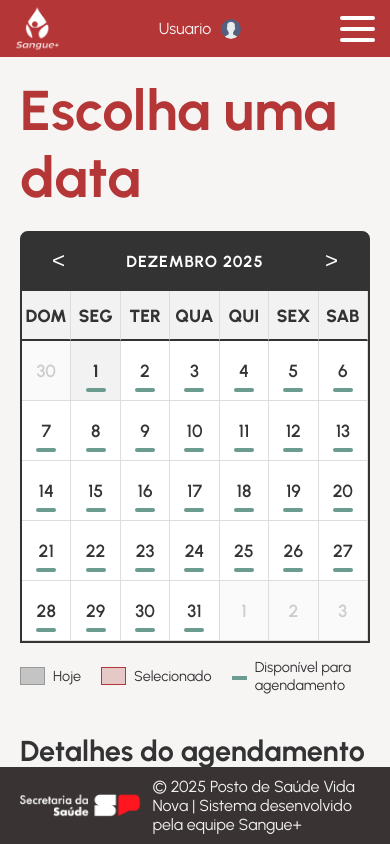
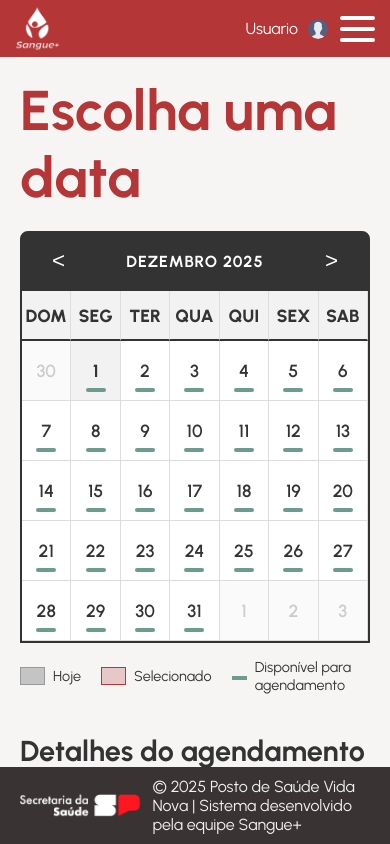
Before and after one commit to estevanbiscaino/projetoDoacaoDeSangue, a plain HTML site: page pages/Doador/agendamento.html in a window 390 px wide. Drawn offline with Linux system fonts and the light colour scheme.

Commit message:
Ajuste do posicionamento do header quando usuário está logado.

```diff
--- a/assets/css/estrutura.css
+++ b/assets/css/estrutura.css
@@ -65,17 +65,29 @@
     gap: 10px;
 }
 
-    a {
-        text-decoration: none;
+
+/* PERFIL LOGADO */
+#userPerfil {
+    display: flex;
+    margin: auto 0;
 }
 
+#userPerfil p {
+    color: #ffffff;
+}
+
+/* foto */
 .perfil-foto {
     border-radius: 50%;
     height: 20px;
 }
 
+#userPerfil a {
+    text-decoration: none;
+}
+
+
 /*MENU BURGUER */
-
 #menu-burguer {
     display: none;
     position: relative;
@@ -202,9 +214,14 @@
     #menu-burguer {
         display: block;
     }
-        .btn-entrar {
+    .btn-entrar,
+    #userPerfil {
         margin-left: auto;
         margin-right: 12px;
+    }
+
+    #userPerfil {align-self: flex-end;
+        margin-left: auto;
     }
     .menu-mobile {
         right: 0;
@@ -212,4 +229,6 @@
         max-width: 70vw;
         overflow-x: hidden;
     }
+
+
 }
--- a/pages/Doador/agendamento.html
+++ b/pages/Doador/agendamento.html
@@ -25,12 +25,12 @@
                 <li><a href="ajuda.html">Ajuda</a></li>
             </ul>
         </nav>
-        <a href="../Doador/dados.html">
-            <div id="userPerfil">
+        <div id="userPerfil">
+            <a href="../Doador/dados.html">
                 <p>Usuario</p>
-                <img class="perfil-foto" src="../../assets/img/foto-usuario.png" alt="Foto">
-            </div>
-        </a>
+            </a>
+            <img class="perfil-foto" src="../../assets/img/foto-usuario.png" alt="Foto">
+        </div>
         <!-- MENU HAMBURGUER -->
         <div id="menu-burguer">
             <input type="checkbox" id="menu-faketrigger">
@@ -176,7 +176,9 @@
                 <div class="grupo-questionario">
                     <label>Questionário de saúde:</label>
                     <p class="texto-legal">
-                        Eu, Usuario, confirmo que não apresento gripe, febre, infecção bacteriana, COVID-19 recente, malária, não estou em recuperação de cirurgia e não realizei tatuagem ou piercing nos últimos 6 meses.
+                        Eu, Usuario, confirmo que não apresento gripe, febre, infecção bacteriana, COVID-19 recente,
+                        malária, não estou em recuperação de cirurgia e não realizei tatuagem ou piercing nos últimos 6
+                        meses.
                     </p>
                     <div class="checkbox-container">
                         <input type="checkbox" id="check-saude">
```
Lines whose indentation alone changed are shown as unchanged.
